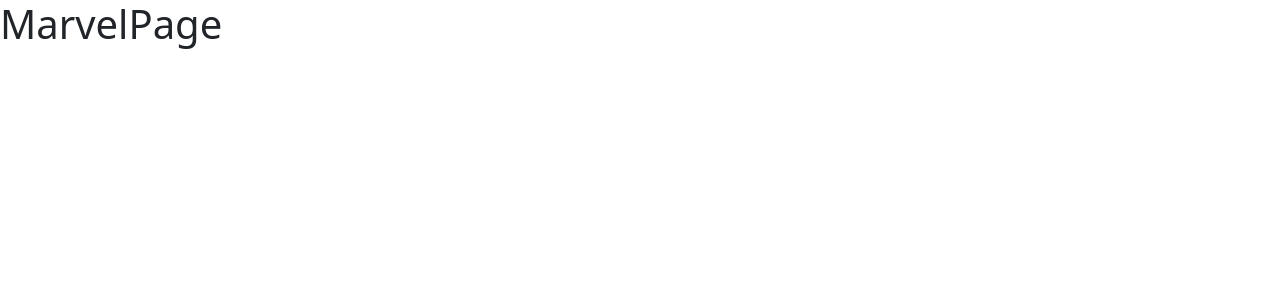
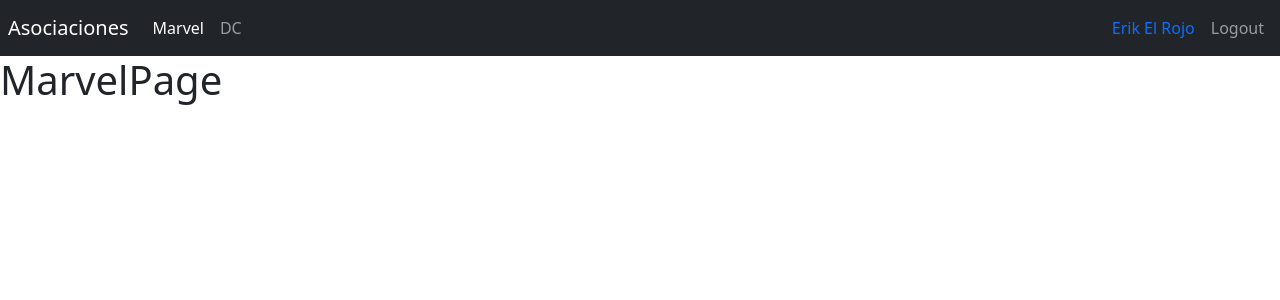
Before and after one commit to techred24/HEROES-SPA-REACT, a React (Vite) app: page /marvel in a window 1280 px wide. Shown: the top 300 px of the page. Built offline with nearby package versions, Linux system fonts and the light colour scheme.

Commit message:
Adding Navbar

```diff
--- /dev/null
+++ b/src/auth/index.js
@@ -0,0 +1 @@
+export * from './pages';
--- /dev/null
+++ b/src/auth/pages/index.js
@@ -0,0 +1 @@
+export * from './LoginPage';
--- /dev/null
+++ b/src/heroes/index.js
@@ -0,0 +1 @@
+export * from './pages';
--- /dev/null
+++ b/src/heroes/pages/index.js
@@ -0,0 +1,2 @@
+export * from './DcPage';
+export * from './MarvelPage';
--- a/src/router/AppRouter.jsx
+++ b/src/router/AppRouter.jsx
@@ -1,12 +1,14 @@
 import React from 'react'
 import { Routes, Route, Navigate } from 'react-router-dom'
-import { LoginPage } from '../auth/pages/LoginPage'
-import { DcPage } from '../heroes/pages/DcPage'
-import { MarvelPage } from '../heroes/pages/MarvelPage'
+import { LoginPage } from '../auth'
+
+import { DcPage, MarvelPage } from '../heroes'
+import { Navbar } from '../ui'
 
 export const AppRouter = () => {
   return (
     <>
+    <Navbar />
     <Routes>
         <Route path="marvel" element={<MarvelPage/>}/>
         <Route path='dc' element={<DcPage/>}/>
--- /dev/null
+++ b/src/ui/components/Navbar.jsx
@@ -0,0 +1,46 @@
+import { Link, NavLink } from 'react-router-dom';
+
+
+export const Navbar = () => {
+    return (
+        <nav className="navbar navbar-expand-sm navbar-dark bg-dark p-2">
+
+            <Link
+                className="navbar-brand"
+                to="/"
+            >
+                Asociaciones
+            </Link>
+
+            <div className="navbar-collapse">
+                <div className="navbar-nav">
+
+                    <NavLink
+                        className={ ({isActive}) => `nav-item nav-link ${ isActive ? 'active' : '' }`}
+                        to="/marvel"
+                    >
+                        Marvel
+                    </NavLink>
+
+                    <NavLink
+                        className={ ({isActive}) => `nav-item nav-link ${isActive ? 'active' : '' }`}
+                        to="/dc"
+                    >
+                        DC
+                    </NavLink>
+                </div>
+            </div>
+
+            <div className="navbar-collapse collapse w-100 order-3 dual-collapse2 d-flex justify-content-end">
+                <ul className="navbar-nav ml-auto">
+                    <span className='nav-item nav-link text-primary'>
+                        Erik El Rojo
+                    </span>
+                    <button className='nav-item nav-link btn'>
+                        Logout
+                    </button>
+                </ul>
+            </div>
+        </nav>
+    )
+}
--- /dev/null
+++ b/src/ui/components/index.js
@@ -0,0 +1 @@
+export * from './Navbar';
--- /dev/null
+++ b/src/ui/index.js
@@ -0,0 +1 @@
+export * from './components';
```
